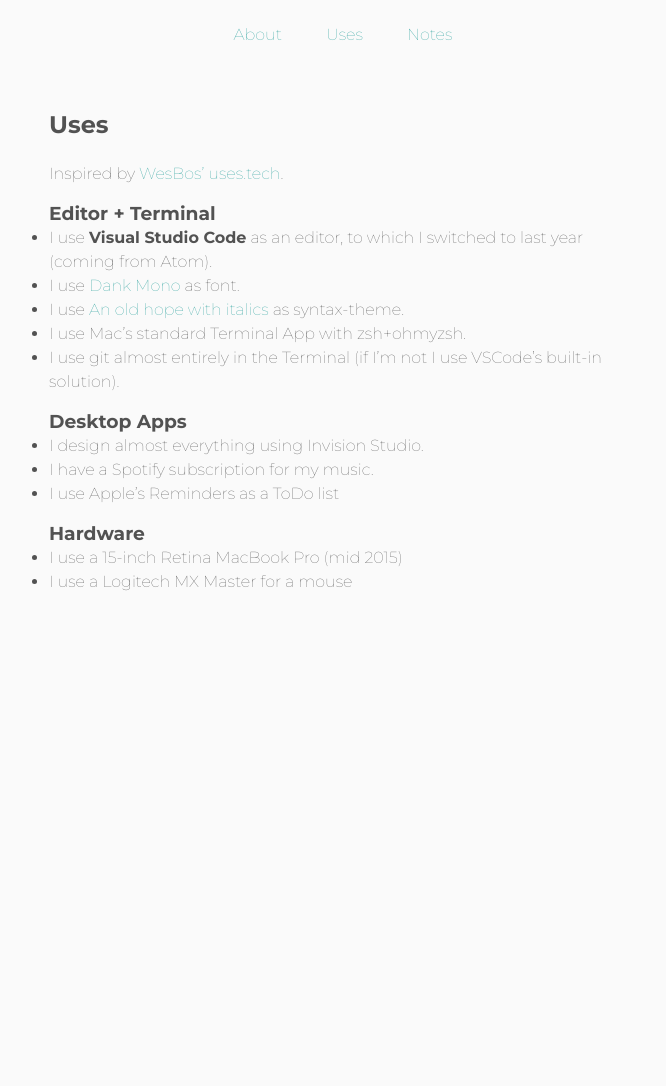
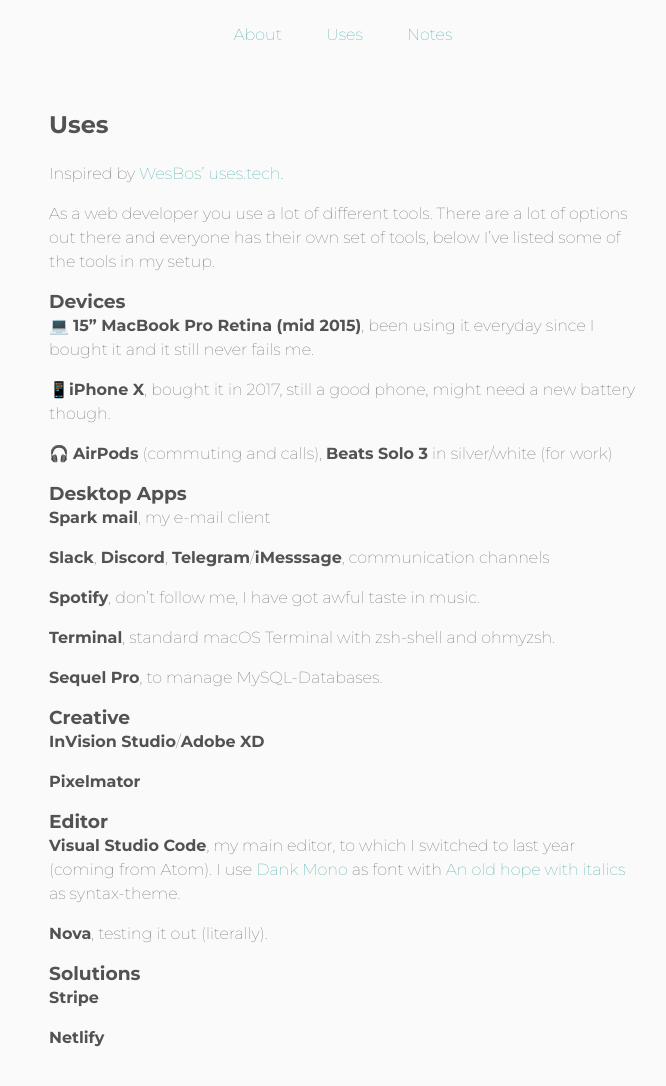
Before and after one commit to stephfh/stephfh.github.io, a Jekyll site: the page built from uses.md, in a window 1280 px wide, cut to the strip 343-1443 px from the top of the page. Shown: the top 1086 px of the strip, without its empty margins (297-963 px from the left). Built offline with Jekyll 4.4.1, drawn with Linux system fonts in a browser that asks for light colours; before the commit the page ends 987 px from its top, so only the background shows below that.

Commit message:
update uses

```diff
--- a/uses.md
+++ b/uses.md
@@ -5,18 +5,40 @@ title: Uses
 
 Inspired by [WesBos' uses.tech](https://uses.tech).
 
-### Editor + Terminal
-* I use **Visual Studio Code** as an editor, to which I switched to last year (coming from Atom).
-* I use [Dank Mono](https://dank.sh) as font.
-* I use [An old hope with italics](https://marketplace.visualstudio.com/items?itemName=codepunkt.vscode-oldhope-italics) as syntax-theme.
-* I use Mac's standard Terminal App with zsh+ohmyzsh.
-* I use git almost entirely in the Terminal (if I'm not I use VSCode's built-in solution).
+As a web developer you use a lot of different tools. There are a lot of options out there and everyone has their own set of tools, below I've listed some of the tools in my setup.
+
+### Devices
+💻 **15" MacBook Pro Retina (mid 2015)**, been using it everyday since I bought it and it still never fails me.
+
+📱**iPhone X**, bought it in 2017, still a good phone, might need a new battery though.
+
+🎧 **AirPods** (commuting and calls), **Beats Solo 3** in silver/white (for work)
 
 ### Desktop Apps
-* I design almost everything using Invision Studio.
-* I have a Spotify subscription for my music.
-* I use Apple's Reminders as a ToDo list
+**Spark mail**, my e-mail client
 
-### Hardware
-* I use a 15-inch Retina MacBook Pro (mid 2015)
-* I use a Logitech MX Master for a mouse
+**Slack**, **Discord**, **Telegram**/**iMesssage**, communication channels
+
+**Spotify**, don't follow me, I have got awful taste in music.
+
+**Terminal**, standard macOS Terminal with zsh-shell and ohmyzsh.
+
+**Sequel Pro**, to manage MySQL-Databases.
+
+### Creative
+
+**InVision Studio**/**Adobe XD**
+
+**Pixelmator**
+
+### Editor
+
+**Visual Studio Code**, my main editor, to which I switched to last year (coming from Atom). I use [Dank Mono](https://dank.sh) as font with [An old hope with italics](https://marketplace.visualstudio.com/items?itemName=codepunkt.vscode-oldhope-italics) as syntax-theme.
+
+**Nova**, testing it out (literally).
+
+### Solutions
+
+**Stripe**
+
+**Netlify**
```
